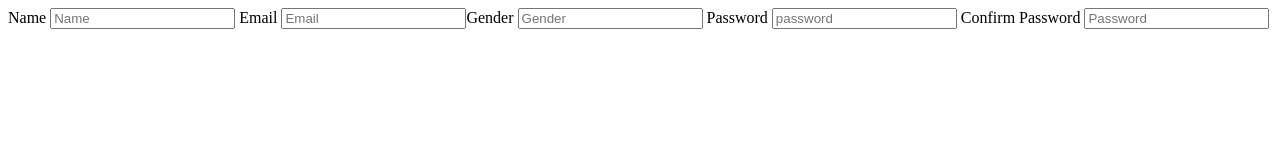
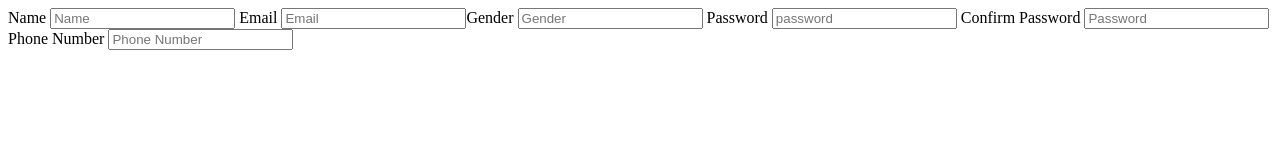
Before and after one commit to ManeeshReddy1234/ffff, a plain HTML site: page index.html in a window 1280 px wide. Drawn offline with Linux system fonts and the light colour scheme.

Commit message:
fourth commit

```diff
--- a/index.html
+++ b/index.html
@@ -17,6 +17,8 @@
         <input for = "password" placeholder="password"</input>
         <label for =" confirm password">Confirm Password</label>
         <input for ="password" placeholder="Password"</input>
+        <label for ="Phone Number">Phone Number</label>
+        <input for ="Number" placeholder="Phone Number"</input>
     </form>
 </body>
 </html>
```
